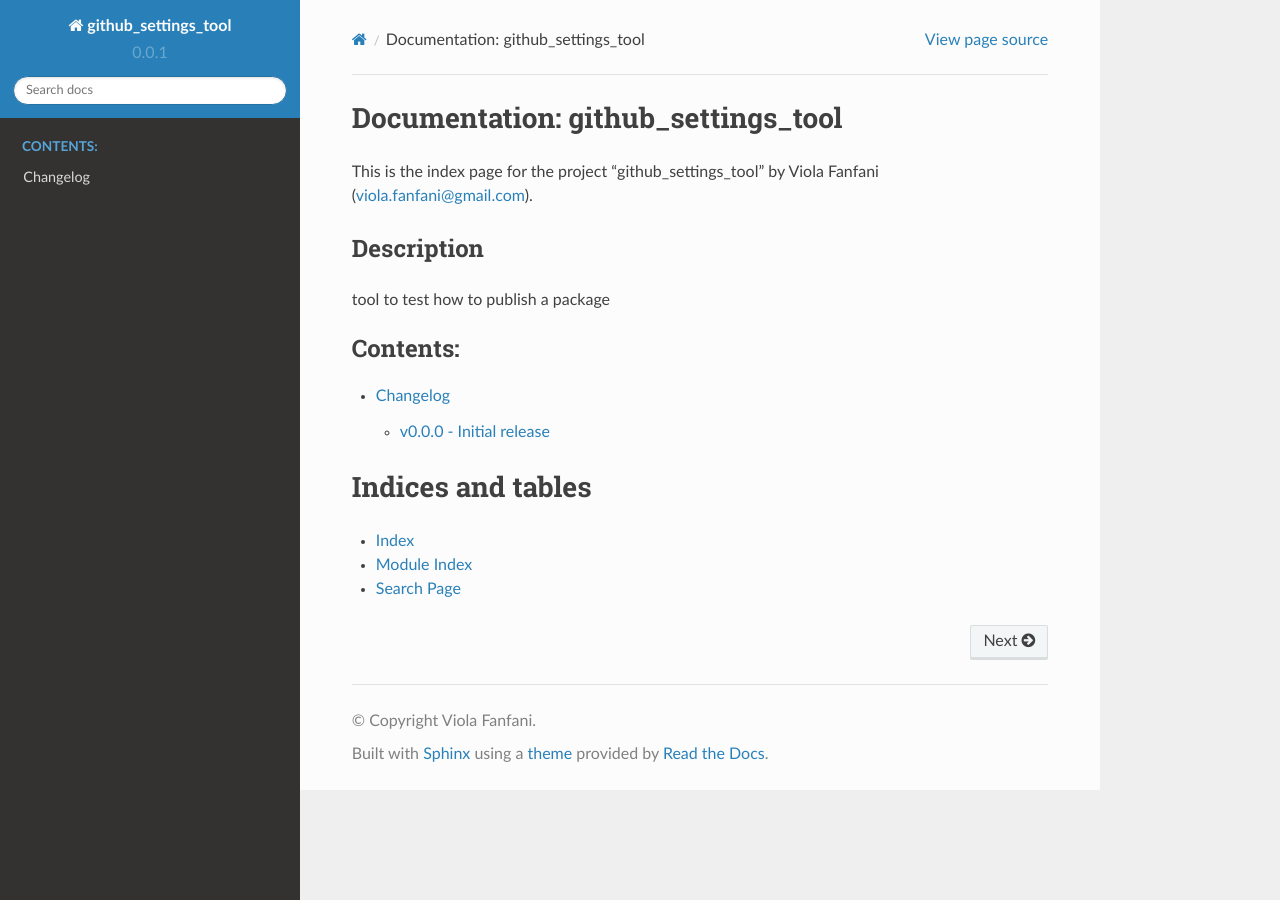
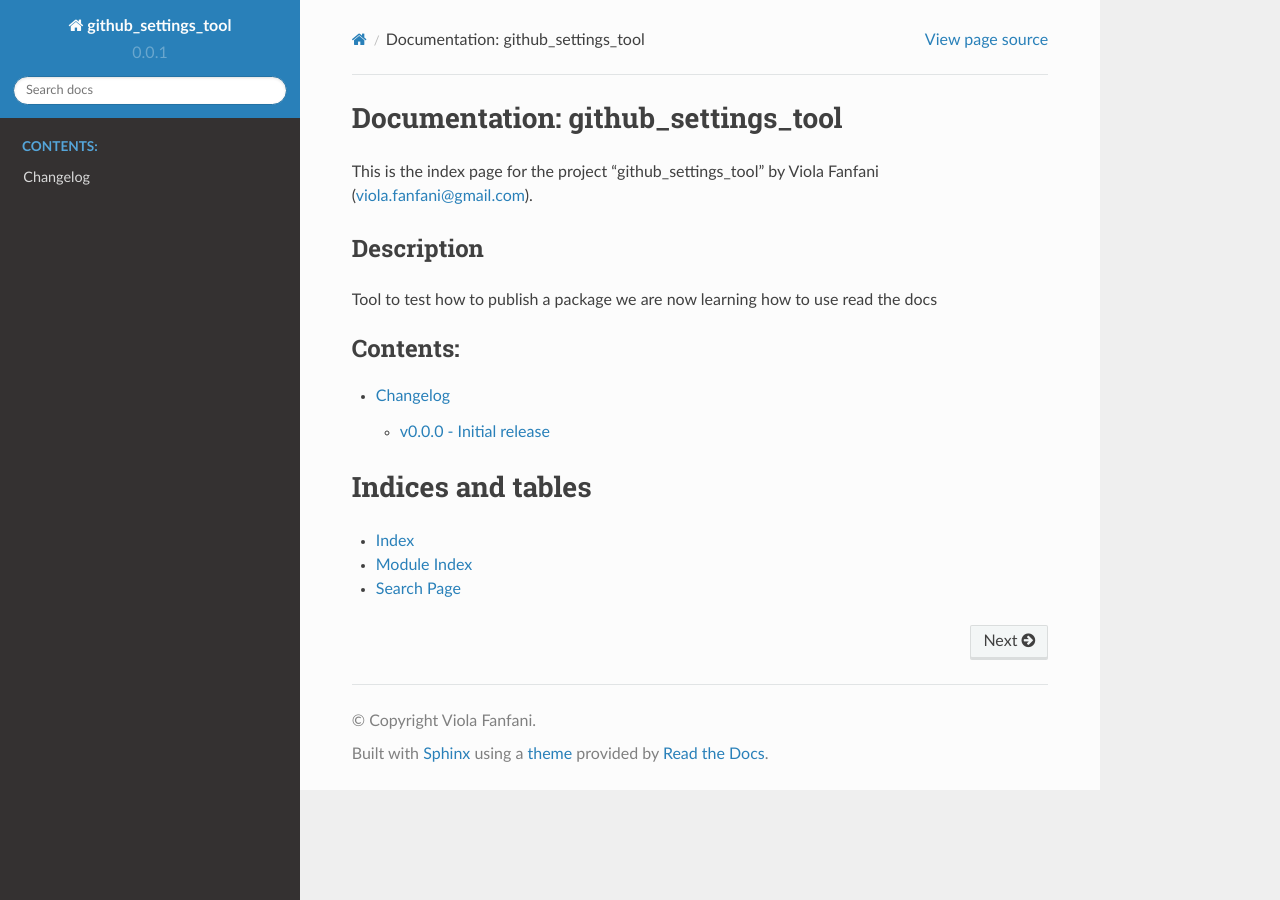
Before and after one commit to violafanfani/github_settings_tool, a Sphinx documentation site: the page built from docs/index.rst, in a window 1280 px wide. Built offline with Sphinx 7.4.7 and the Read the Docs theme 2.0.0, drawn with Linux system fonts in a browser that asks for light colours.

Commit message:
small changes

```diff
--- a/docs/index.rst
+++ b/docs/index.rst
@@ -10,7 +10,8 @@ by Viola Fanfani (viola.fanfani@gmail.com).
 
 Description
 -----------
-tool to test how to publish a package
+Tool to test how to publish a package
+we are now learning how to use read the docs
 
 
 .. toctree::
```
